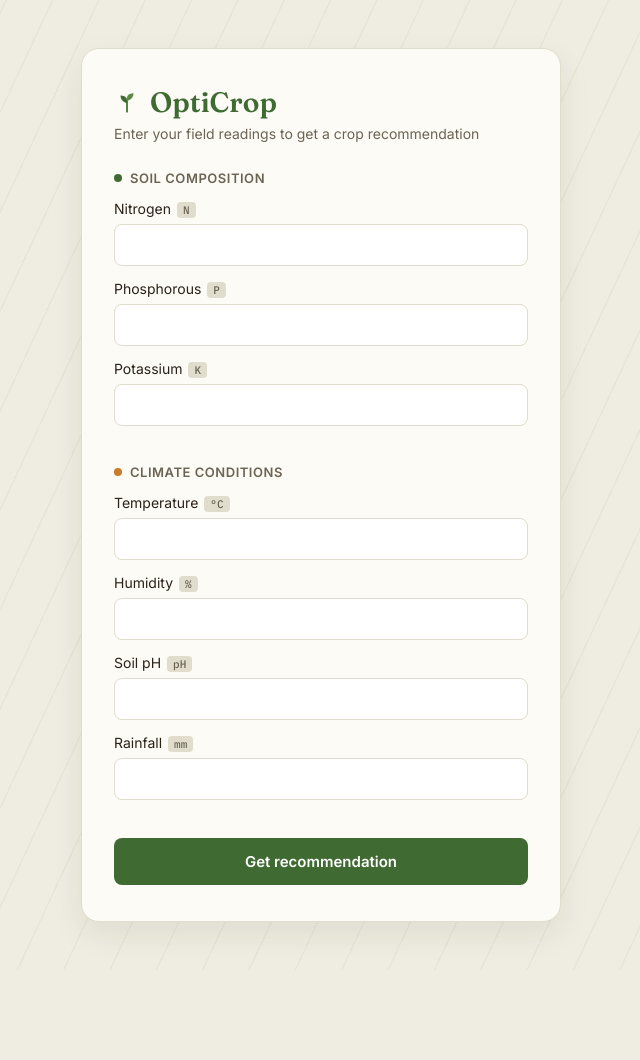
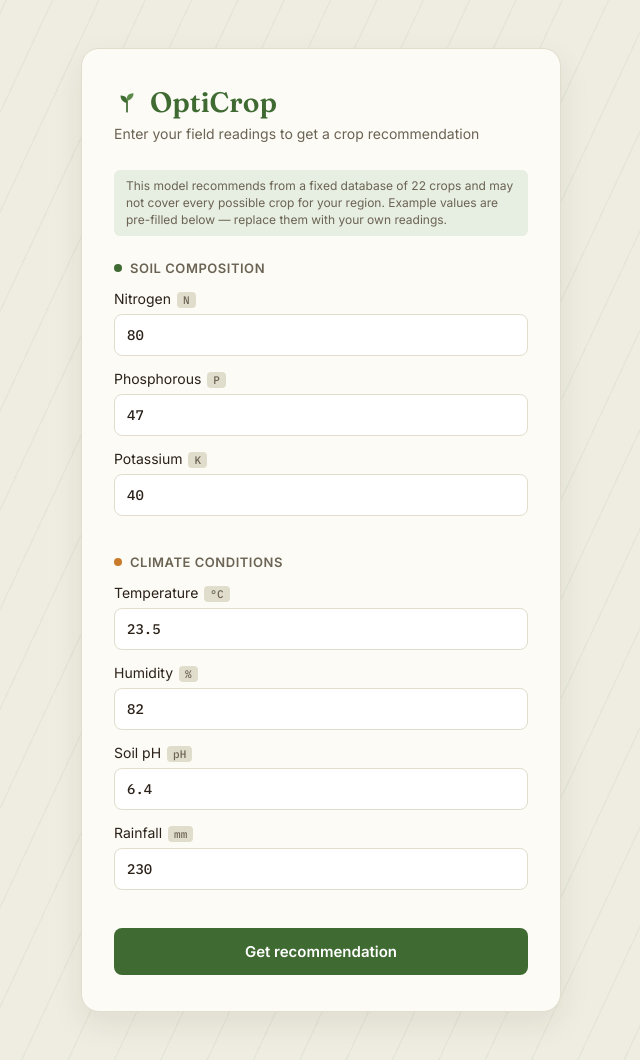
Before and after one commit to MaheshRaghava/OptiCrop, a Flask app: page / in a window 1280 px wide. Shown: the whole page, without its empty margins (319-959 px from the left). Before the commit the page ends 947 px from the top, so only its background shows below. Run offline with Flask 3, Linux system fonts and the light colour scheme; parts of the project's set-up code (start-up, migrations or seed data) failed here and were passed over.

Commit message:
Add disclaimer, ranked crop list, and low-confidence warning

```diff
--- a/app/app.py
+++ b/app/app.py
@@ -5,7 +5,7 @@ import os
 # Allow importing from src/
 sys.path.append(os.path.join(os.path.dirname(os.path.abspath(__file__)), '..', 'src'))
 
-from predict import predict_crop
+from predict import predict_crop, predict_all_crops
 
 app = Flask(__name__)
 
@@ -27,8 +27,17 @@ def predict():
         rainfall = float(request.form['rainfall'])
 
         crop, confidence = predict_crop(n, p, k, temperature, humidity, ph, rainfall)
+        all_crops = predict_all_crops(n, p, k, temperature, humidity, ph, rainfall)
 
-        return render_template('result.html', crop=crop, confidence=confidence)
+        low_confidence = confidence < 40
+
+        return render_template(
+            'result.html',
+            crop=crop,
+            confidence=confidence,
+            all_crops=all_crops,
+            low_confidence=low_confidence
+        )
 
     except (ValueError, KeyError) as e:
         return render_template('index.html', error="Please enter valid numeric values for all fields.")
--- a/app/static/css/style.css
+++ b/app/static/css/style.css
@@ -252,3 +252,76 @@ button:hover {
     .card { padding: 28px 22px; }
     .crop-name { font-size: 32px; }
 }
+.low-confidence-warning {
+    display: flex;
+    align-items: flex-start;
+    gap: 10px;
+    background: #FBEAE3;
+    color: #A23B1E;
+    padding: 12px 14px;
+    border-radius: 8px;
+    font-size: 13px;
+    line-height: 1.4;
+    text-align: left;
+    margin-bottom: 24px;
+}
+
+.low-confidence-warning svg {
+    flex-shrink: 0;
+    margin-top: 1px;
+}
+
+.all-crops {
+    margin-top: 28px;
+    padding-top: 24px;
+    border-top: 1px solid var(--border);
+    text-align: left;
+}
+
+.crop-list {
+    list-style: none;
+    max-height: 320px;
+    overflow-y: auto;
+}
+
+.crop-list li {
+    display: grid;
+    grid-template-columns: 90px 1fr 48px;
+    align-items: center;
+    gap: 10px;
+    padding: 6px 0;
+    font-size: 13px;
+}
+
+.crop-list-name {
+    color: var(--ink);
+}
+
+.crop-list-bar-track {
+    height: 6px;
+    background: var(--soil-light);
+    border-radius: 4px;
+    overflow: hidden;
+}
+
+.crop-list-bar-fill {
+    display: block;
+    height: 100%;
+    background: var(--soil);
+    border-radius: 4px;
+}
+
+.crop-list-value {
+    font-family: 'IBM Plex Mono', monospace;
+    color: var(--ink-muted);
+    text-align: right;
+}
+.disclaimer {
+    font-size: 12px;
+    color: var(--ink-muted);
+    background: var(--soil-light);
+    padding: 8px 12px;
+    border-radius: 6px;
+    margin-bottom: 24px;
+    line-height: 1.4;
+}
--- a/app/templates/index.html
+++ b/app/templates/index.html
@@ -21,6 +21,7 @@
                 <h1>OptiCrop</h1>
             </div>
             <p class="subtitle">Enter your field readings to get a crop recommendation</p>
+            <p class="disclaimer">This model recommends from a fixed database of 22 crops and may not cover every possible crop for your region. Example values are pre-filled below — replace them with your own readings.</p>
 
             {% if error %}
             <p class="error">{{ error }}</p>
@@ -32,15 +33,15 @@
 
                     <div class="field">
                         <label for="nitrogen">Nitrogen <span class="unit">N</span></label>
-                        <input type="number" step="any" id="nitrogen" name="nitrogen" required>
+                        <input type="number" step="any" id="nitrogen" name="nitrogen" value="80" required>
                     </div>
                     <div class="field">
                         <label for="phosphorous">Phosphorous <span class="unit">P</span></label>
-                        <input type="number" step="any" id="phosphorous" name="phosphorous" required>
+                        <input type="number" step="any" id="phosphorous" name="phosphorous" value="47" required>
                     </div>
                     <div class="field">
                         <label for="potassium">Potassium <span class="unit">K</span></label>
-                        <input type="number" step="any" id="potassium" name="potassium" required>
+                        <input type="number" step="any" id="potassium" name="potassium" value="40" required>
                     </div>
                 </fieldset>
 
@@ -49,19 +50,19 @@
 
                     <div class="field">
                         <label for="temperature">Temperature <span class="unit">°C</span></label>
-                        <input type="number" step="any" id="temperature" name="temperature" required>
+                        <input type="number" step="any" id="temperature" name="temperature" value="23.5" required>
                     </div>
                     <div class="field">
                         <label for="humidity">Humidity <span class="unit">%</span></label>
-                        <input type="number" step="any" id="humidity" name="humidity" required>
+                        <input type="number" step="any" id="humidity" name="humidity" value="82" required>
                     </div>
                     <div class="field">
                         <label for="ph">Soil pH <span class="unit">pH</span></label>
-                        <input type="number" step="any" id="ph" name="ph" required>
+                        <input type="number" step="any" id="ph" name="ph" value="6.4" required>
                     </div>
                     <div class="field">
                         <label for="rainfall">Rainfall <span class="unit">mm</span></label>
-                        <input type="number" step="any" id="rainfall" name="rainfall" required>
+                        <input type="number" step="any" id="rainfall" name="rainfall" value="230" required>
                     </div>
                 </fieldset>
 
--- a/src/predict.py
+++ b/src/predict.py
@@ -2,6 +2,7 @@ import joblib
 import pandas as pd
 import os
 
+# Resolve paths relative to this file's location, so it works regardless of where it's called from
 BASE_DIR = os.path.dirname(os.path.abspath(__file__))
 MODELS_DIR = os.path.join(BASE_DIR, '..', 'models')
 
@@ -34,6 +35,33 @@ def predict_crop(n, p, k, temperature, humidity, ph, rainfall):
     return crop_name, round(confidence * 100, 2)
 
 
+def predict_all_crops(n, p, k, temperature, humidity, ph, rainfall):
+    """
+    Returns all 22 crops ranked by confidence, instead of just the top pick.
+    Useful for showing farmers alternative options.
+    """
+    input_df = pd.DataFrame(
+        [[n, p, k, temperature, humidity, ph, rainfall]],
+        columns=FEATURES
+    )
+
+    input_scaled = scaler.transform(input_df)
+    probabilities = model.predict_proba(input_scaled)[0]
+
+    crop_names = label_encoder.inverse_transform(range(len(probabilities)))
+
+    results = [
+        {"crop": crop, "confidence": round(prob * 100, 2)}
+        for crop, prob in zip(crop_names, probabilities)
+    ]
+
+    # Sort by confidence, highest first
+    results.sort(key=lambda x: x["confidence"], reverse=True)
+
+    return results
+
+
 if __name__ == '__main__':
+    # Quick manual test — using the first row of your dataset (N=90, P=42, K=43...) which should predict "rice"
     crop, confidence = predict_crop(90, 42, 43, 20.879744, 82.002744, 6.502985, 202.935536)
     print(f"Recommended crop: {crop} (confidence: {confidence}%)")
```
Also changed, not shown: app/templates/result.html (+25 -0 lines).
